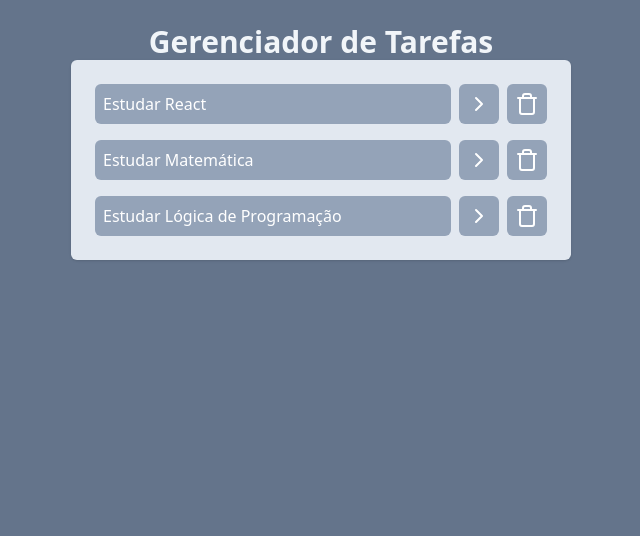
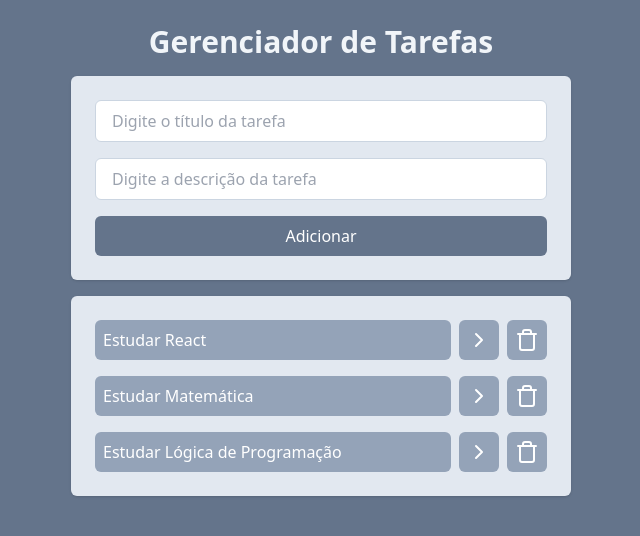
Before and after one commit to ismarsi-matheus/react.js, a React (Vite) app: page / in a window 1280 px wide. Shown: the top 536 px of the page, without its empty margins (319-959 px from the left). Built offline with nearby package versions, Linux system fonts and the light colour scheme.

Commit message:
adiocnando a function de add tarefas

```diff
--- a/src/App.jsx
+++ b/src/App.jsx
@@ -42,17 +42,25 @@
     setTasks(newTasks)
   }
 
-
+  function onAddTaskSubmit(title, description){
+    const newTask={
+      id: tasks.lenght + 1,
+      title,
+      description,
+      isCompleted: false,
+    };
+    setTasks([...tasks, newTask])
+  }
 
 
 
   return (
     <div className="w-screen h-screen bg-slate-500 flex justify-center p-6">
-      <div className="w-[500px]">
+      <div className="w-[500px] space-y-4">
         <h1 className="text-3xl text-slate-100 font-bold text-center">
           Gerenciador de Tarefas
         </h1>
-        <AddTask />
+        <AddTask onAddTaskSubmit={onAddTaskSubmit} />
         <Tasks tasks={tasks} onTaskClick={onTaskClick} onDeleteTaskClick={onDeleteTaskClick}/>
       </div>
     </div>
--- a/src/components/AddTasks.jsx
+++ b/src/components/AddTasks.jsx
@@ -1,5 +1,30 @@
-function AddTask() {
-    <h1>Add Tasks</h1>
+import { useState } from "react";
+
+function AddTask({onAddTaskSubmit}) {
+    const [title, setTitle] = useState("");
+    const [description, setDescription] = useState("");
+
+    return (
+        <div className="space-y-4 p-6 bg-slate-200 rounded-md shadow flex flex-col">
+            <input
+                type="text"
+                placeholder="Digite o título da tarefa"
+                className="border border-slate-300 outline-slate-400 px-4 py-2 rounded-md"
+                value={title}
+                onChange={(event) => setTitle(event.target.value)}
+            />
+            <input
+                type="text"
+                placeholder="Digite a descrição da tarefa"
+                className="border border-slate-300 outline-slate-400 px-4 py-2 rounded-md"
+                value={description}
+                onChange={(event) => setDescription(event.target.value)}
+            />
+            <button className="bg-slate-500 text-white px-4 py-2 rounded-md font-medium" onClick={()=> onAddTaskSubmit(title,description)}>
+                Adicionar
+            </button>
+        </div>
+    );
 }
 
-export default AddTask
+export default AddTask;
```
